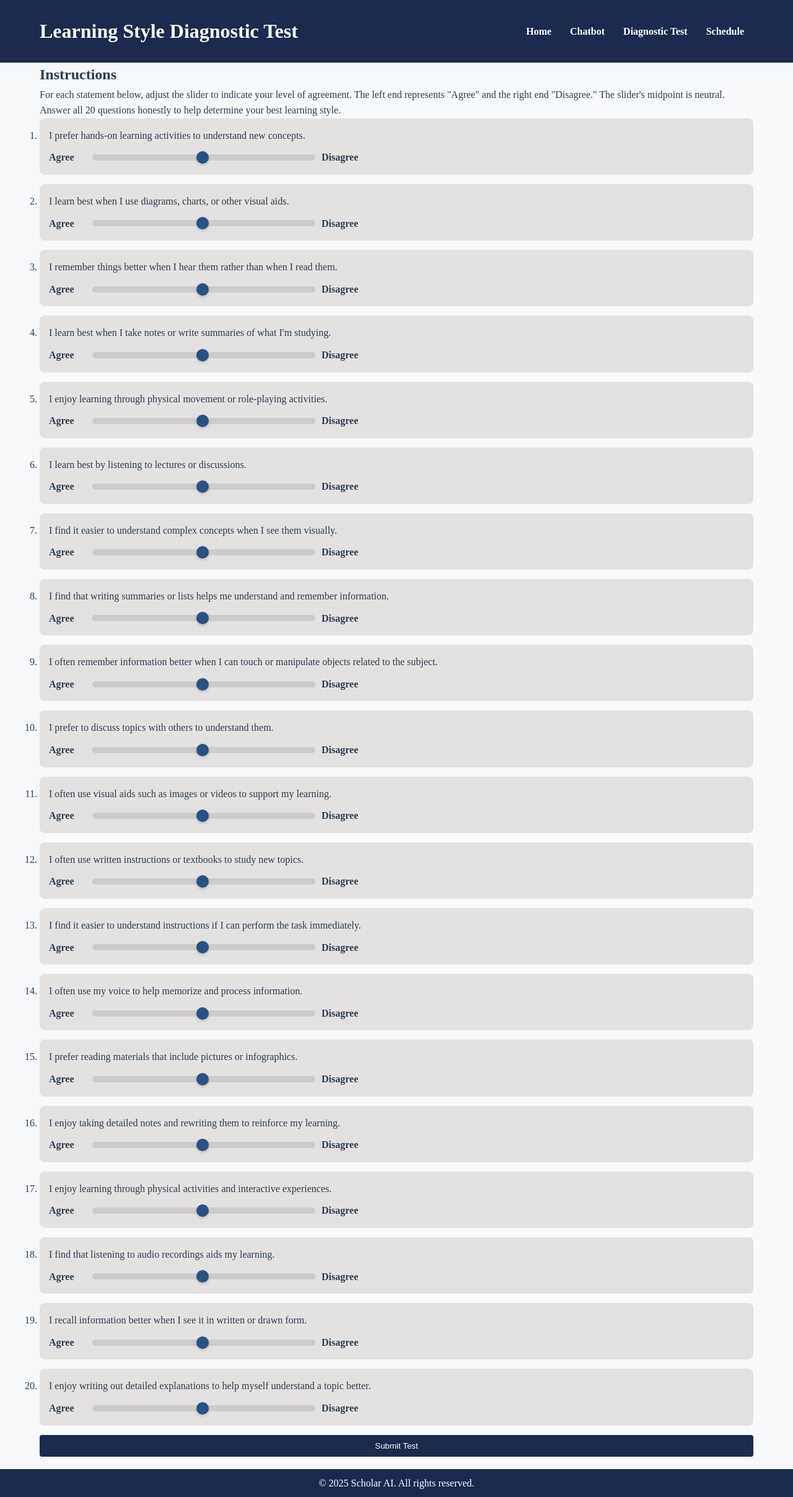
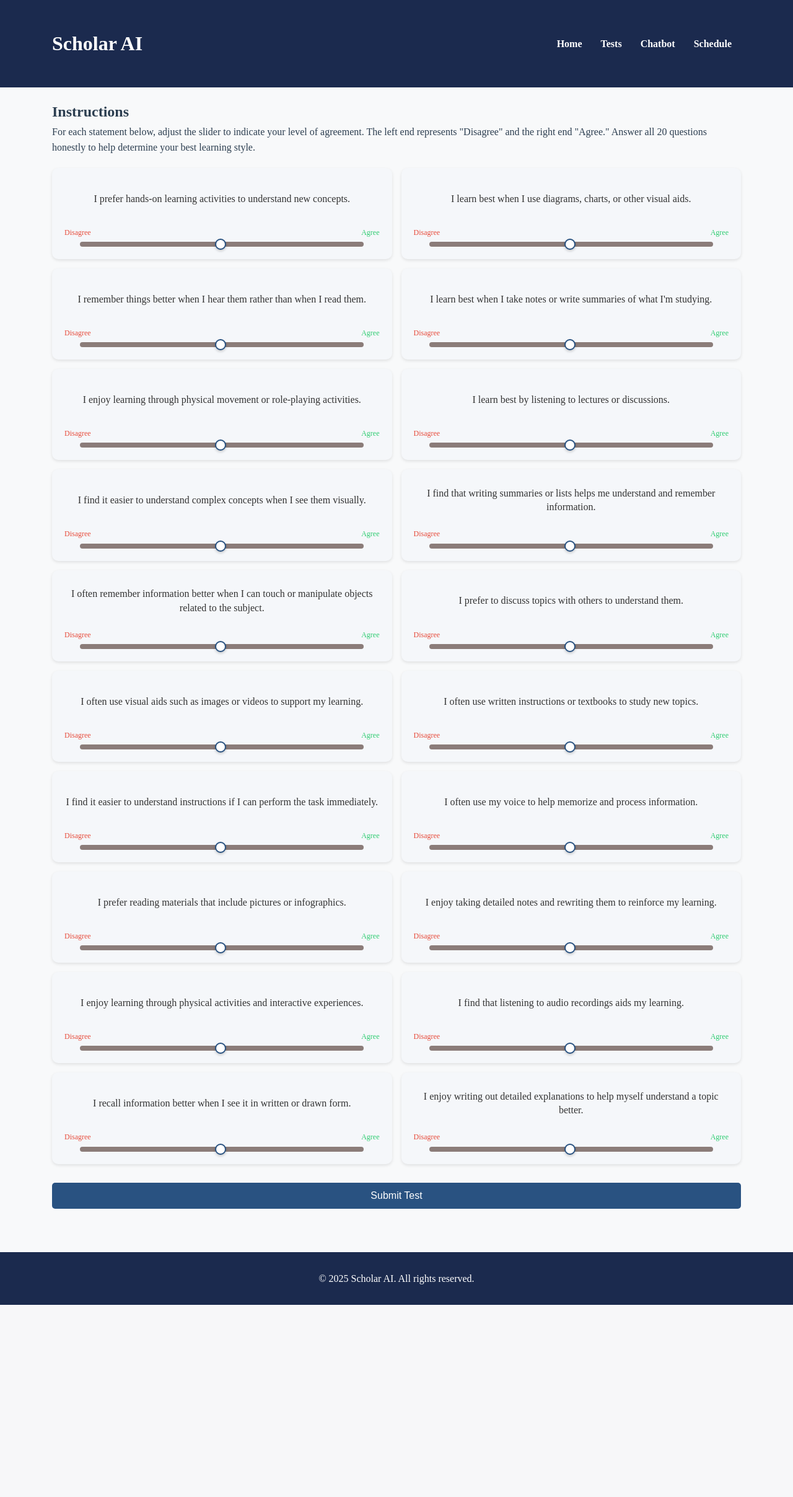
Before and after one commit to veda-rabishanker/ScholarAI, a Flask app: page /learning_style in a window 1280 px wide. Shown: the whole page at 62% size. After the commit the page ends 2105 px from the top, so only its background shows below. Run offline with Flask 3, Linux system fonts and the light colour scheme.

Commit message:
minor changes

```diff
--- a/templates/learning_styles.html
+++ b/templates/learning_styles.html
@@ -6,45 +6,106 @@
   <title>Learning Style Diagnostic Test | Scholar AI</title>
   <link rel="stylesheet" href="{{ url_for('static', filename='styles.css') }}" />
   <style>
-    /* Basic styling for the slider-based test */
-    ol li {
-      background-color: #e4e1e1;
-      border-radius: 8px;
-      padding: 15px;
+    /* Main container styling */
+    .container {
+      max-width: 1200px;
+      margin: 0 auto;
+      padding: 20px;
+    }
+
+    /* Grid layout for questions */
+    .questions-grid {
+      display: grid;
+      grid-template-columns: repeat(auto-fit, minmax(400px, 1fr));
+      gap: 15px;
+      margin-top: 20px;
+    }
+
+    /* Question card styling */
+    .question-card {
+      background-color: #f5f7fa;
+      border-radius: 10px;
+      padding: 20px;
+      box-shadow: 0 2px 5px rgba(0,0,0,0.1);
+      text-align: center;
+      transition: transform 0.2s;
+    }
+
+    .question-card:hover {
+      transform: translateY(-3px);
+      box-shadow: 0 4px 8px rgba(0,0,0,0.15);
+    }
+
+    .question-card p {
       margin-bottom: 15px;
+      font-size: 16px;
+      line-height: 1.4;
+      color: #333;
+      min-height: 60px;
+      display: flex;
+      align-items: center;
+      justify-content: center;
     }
+
+    /* Compact slider styling */
     .slider-container {
       display: flex;
+      flex-direction: column;
       align-items: center;
-      max-width: 500px;
       margin-top: 10px;
     }
-    .slider-label {
-      width: 60px;
-      font-weight: bold;
+
+    .slider-labels {
+      display: flex;
+      justify-content: space-between;
+      width: 100%;
+      margin-bottom: 5px;
+      font-size: 12px;
     }
+
+    .slider-labels span:first-child { color: #e74c3c; } /* Red for Disagree */
+    .slider-labels span:last-child { color: #2ecc71; } /* Green for Agree */
+
     .slider {
-      flex: 1;
-      margin: 0 10px;
+      width: 90%;
+      height: 8px;
       -webkit-appearance: none;
-      height: 10px;
+      background: #e74c3c; /* Start with red (disagree) */
       border-radius: 5px;
-      background: #ccc;
       outline: none;
+      transition: background 0.2s;
     }
-    /* Webkit Thumb */
+
     .slider::-webkit-slider-thumb {
       -webkit-appearance: none;
-      appearance: none;
-      width: 20px;
-      height: 20px;
+      width: 18px;
+      height: 18px;
       border-radius: 50%;
-      background: #295281;
+      background: white;
       cursor: pointer;
-      border: none;
+      border: 2px solid #295281;
       box-shadow: 0 2px 4px rgba(0,0,0,0.2);
     }
-    /* Styling for the result modal */
+
+    /* Submit button styling */
+    .submit-btn {
+      display: block;
+      margin: 30px auto;
+      padding: 12px 30px;
+      background-color: #295281;
+      color: white;
+      border: none;
+      border-radius: 5px;
+      font-size: 16px;
+      cursor: pointer;
+      transition: background-color 0.3s;
+    }
+
+    .submit-btn:hover {
+      background-color: #1d3a5f;
+    }
+
+    /* Result modal styling */
     #result-modal {
       display: none;
       position: fixed;
@@ -58,39 +119,71 @@
       align-items: center;
       justify-content: center;
     }
+
     #result-modal .modal-content {
       background: #fff;
       margin: auto;
-      padding: 20px;
-      border-radius: 8px;
+      padding: 30px;
+      border-radius: 10px;
       width: 80%;
-      max-width: 400px;
+      max-width: 500px;
       position: relative;
       animation: fadeIn 0.3s;
       text-align: center;
+      box-shadow: 0 5px 15px rgba(0,0,0,0.3);
     }
+
     #result-modal .close {
       position: absolute;
-      right: 15px;
-      top: 10px;
+      right: 20px;
+      top: 15px;
       font-size: 24px;
       cursor: pointer;
+      color: #777;
     }
+
     @keyframes fadeIn {
       from { opacity: 0; transform: translateY(-20px); }
       to { opacity: 1; transform: translateY(0); }
+    }
+
+    /* Responsive adjustments */
+    @media (max-width: 900px) {
+      .questions-grid {
+        grid-template-columns: 1fr;
+      }
+
+      .question-card p {
+        min-height: auto;
+      }
+    }
+
+    @media (max-width: 480px) {
+      .question-card {
+        padding: 15px;
+      }
+
+      .slider {
+        width: 100%;
+      }
     }
   </style>
 </head>
 <body>
   <header>
     <div class="container">
-      <h1>Learning Style Diagnostic Test</h1>
+      <h1>Scholar AI</h1>
       <nav>
         <ul>
           <li><a href="/">Home</a></li>
+          <li class="dropdown">
+            <a href="javascript:void(0)" class="dropbtn">Tests</a>
+            <div class="dropdown-content">
+              <a href="/diagnostic">Diagnostic Test</a>
+              <a href="/learning_style">Learning Style</a>
+            </div>
+          </li>
           <li><a href="/chatbot">Chatbot</a></li>
-          <li><a href="/diagnostic">Diagnostic Test</a></li>
           <li><a href="/schedule">Schedule</a></li>
         </ul>
       </nav>
@@ -102,195 +195,255 @@
       <h2>Instructions</h2>
       <p>
         For each statement below, adjust the slider to indicate your level of agreement.
-        The left end represents "Agree" and the right end "Disagree." The slider's midpoint is neutral.
-        Answer all 20 questions honestly to help determine your best learning style.
+        The left end represents "Disagree" and the right end "Agree." Answer all 20 questions
+        honestly to help determine your best learning style.
       </p>
     </section>
 
     <form id="learning-style-form">
-      <ol>
+      <div class="questions-grid">
         <!-- Question 1 (Kinesthetic) -->
-        <li>
+        <div class="question-card">
           <p>I prefer hands-on learning activities to understand new concepts.</p>
           <div class="slider-container">
-            <span class="slider-label">Agree</span>
+            <div class="slider-labels">
+              <span>Disagree</span>
+              <span>Agree</span>
+            </div>
             <input type="range" name="q1" class="slider" min="1" max="100" value="50" required>
-            <span class="slider-label">Disagree</span>
           </div>
-        </li>
+        </div>
+
         <!-- Question 2 (Visual) -->
-        <li>
+        <div class="question-card">
           <p>I learn best when I use diagrams, charts, or other visual aids.</p>
           <div class="slider-container">
-            <span class="slider-label">Agree</span>
+            <div class="slider-labels">
+              <span>Disagree</span>
+              <span>Agree</span>
+            </div>
             <input type="range" name="q2" class="slider" min="1" max="100" value="50" required>
-            <span class="slider-label">Disagree</span>
           </div>
-        </li>
+        </div>
+
         <!-- Question 3 (Auditory) -->
-        <li>
+        <div class="question-card">
           <p>I remember things better when I hear them rather than when I read them.</p>
           <div class="slider-container">
-            <span class="slider-label">Agree</span>
+            <div class="slider-labels">
+              <span>Disagree</span>
+              <span>Agree</span>
+            </div>
             <input type="range" name="q3" class="slider" min="1" max="100" value="50" required>
-            <span class="slider-label">Disagree</span>
           </div>
-        </li>
+        </div>
+
         <!-- Question 4 (Reading/Writing) -->
-        <li>
+        <div class="question-card">
           <p>I learn best when I take notes or write summaries of what I'm studying.</p>
           <div class="slider-container">
-            <span class="slider-label">Agree</span>
+            <div class="slider-labels">
+              <span>Disagree</span>
+              <span>Agree</span>
+            </div>
             <input type="range" name="q4" class="slider" min="1" max="100" value="50" required>
-            <span class="slider-label">Disagree</span>
           </div>
-        </li>
+        </div>
+
         <!-- Question 5 (Kinesthetic) -->
-        <li>
+        <div class="question-card">
           <p>I enjoy learning through physical movement or role-playing activities.</p>
           <div class="slider-container">
-            <span class="slider-label">Agree</span>
+            <div class="slider-labels">
+              <span>Disagree</span>
+              <span>Agree</span>
+            </div>
             <input type="range" name="q5" class="slider" min="1" max="100" value="50" required>
-            <span class="slider-label">Disagree</span>
           </div>
-        </li>
+        </div>
+
         <!-- Question 6 (Auditory) -->
-        <li>
+        <div class="question-card">
           <p>I learn best by listening to lectures or discussions.</p>
           <div class="slider-container">
-            <span class="slider-label">Agree</span>
+            <div class="slider-labels">
+              <span>Disagree</span>
+              <span>Agree</span>
+            </div>
             <input type="range" name="q6" class="slider" min="1" max="100" value="50" required>
-            <span class="slider-label">Disagree</span>
           </div>
-        </li>
+        </div>
+
         <!-- Question 7 (Visual) -->
-        <li>
+        <div class="question-card">
           <p>I find it easier to understand complex concepts when I see them visually.</p>
           <div class="slider-container">
-            <span class="slider-label">Agree</span>
+            <div class="slider-labels">
+              <span>Disagree</span>
+              <span>Agree</span>
+            </div>
             <input type="range" name="q7" class="slider" min="1" max="100" value="50" required>
-            <span class="slider-label">Disagree</span>
           </div>
-        </li>
+        </div>
+
         <!-- Question 8 (Reading/Writing) -->
-        <li>
+        <div class="question-card">
           <p>I find that writing summaries or lists helps me understand and remember information.</p>
           <div class="slider-container">
-            <span class="slider-label">Agree</span>
+            <div class="slider-labels">
+              <span>Disagree</span>
+              <span>Agree</span>
+            </div>
             <input type="range" name="q8" class="slider" min="1" max="100" value="50" required>
-            <span class="slider-label">Disagree</span>
           </div>
-        </li>
+        </div>
+
         <!-- Question 9 (Kinesthetic) -->
-        <li>
+        <div class="question-card">
           <p>I often remember information better when I can touch or manipulate objects related to the subject.</p>
           <div class="slider-container">
-            <span class="slider-label">Agree</span>
+            <div class="slider-labels">
+              <span>Disagree</span>
+              <span>Agree</span>
+            </div>
             <input type="range" name="q9" class="slider" min="1" max="100" value="50" required>
-            <span class="slider-label">Disagree</span>
           </div>
-        </li>
+        </div>
+
         <!-- Question 10 (Auditory) -->
-        <li>
+        <div class="question-card">
           <p>I prefer to discuss topics with others to understand them.</p>
           <div class="slider-container">
-            <span class="slider-label">Agree</span>
+            <div class="slider-labels">
+              <span>Disagree</span>
+              <span>Agree</span>
+            </div>
             <input type="range" name="q10" class="slider" min="1" max="100" value="50" required>
-            <span class="slider-label">Disagree</span>
           </div>
-        </li>
+        </div>
+
         <!-- Question 11 (Visual) -->
-        <li>
+        <div class="question-card">
           <p>I often use visual aids such as images or videos to support my learning.</p>
           <div class="slider-container">
-            <span class="slider-label">Agree</span>
+            <div class="slider-labels">
+              <span>Disagree</span>
+              <span>Agree</span>
+            </div>
             <input type="range" name="q11" class="slider" min="1" max="100" value="50" required>
-            <span class="slider-label">Disagree</span>
           </div>
-        </li>
+        </div>
+
         <!-- Question 12 (Reading/Writing) -->
-        <li>
+        <div class="question-card">
           <p>I often use written instructions or textbooks to study new topics.</p>
           <div class="slider-container">
-            <span class="slider-label">Agree</span>
+            <div class="slider-labels">
+              <span>Disagree</span>
+              <span>Agree</span>
+            </div>
             <input type="range" name="q12" class="slider" min="1" max="100" value="50" required>
-            <span class="slider-label">Disagree</span>
           </div>
-        </li>
+        </div>
+
         <!-- Question 13 (Kinesthetic) -->
-        <li>
+        <div class="question-card">
           <p>I find it easier to understand instructions if I can perform the task immediately.</p>
           <div class="slider-container">
-            <span class="slider-label">Agree</span>
+            <div class="slider-labels">
+              <span>Disagree</span>
+              <span>Agree</span>
+            </div>
             <input type="range" name="q13" class="slider" min="1" max="100" value="50" required>
-            <span class="slider-label">Disagree</span>
           </div>
-        </li>
+        </div>
+
         <!-- Question 14 (Auditory) -->
-        <li>
+        <div class="question-card">
           <p>I often use my voice to help memorize and process information.</p>
           <div class="slider-container">
-            <span class="slider-label">Agree</span>
+            <div class="slider-labels">
+              <span>Disagree</span>
+              <span>Agree</span>
+            </div>
             <input type="range" name="q14" class="slider" min="1" max="100" value="50" required>
-            <span class="slider-label">Disagree</span>
           </div>
-        </li>
+        </div>
+
         <!-- Question 15 (Visual) -->
-        <li>
+        <div class="question-card">
           <p>I prefer reading materials that include pictures or infographics.</p>
           <div class="slider-container">
-            <span class="slider-label">Agree</span>
+            <div class="slider-labels">
+              <span>Disagree</span>
+              <span>Agree</span>
+            </div>
             <input type="range" name="q15" class="slider" min="1" max="100" value="50" required>
-            <span class="slider-label">Disagree</span>
           </div>
-        </li>
+        </div>
+
         <!-- Question 16 (Reading/Writing) -->
-        <li>
+        <div class="question-card">
           <p>I enjoy taking detailed notes and rewriting them to reinforce my learning.</p>
           <div class="slider-container">
-            <span class="slider-label">Agree</span>
+            <div class="slider-labels">
+              <span>Disagree</span>
+              <span>Agree</span>
+            </div>
             <input type="range" name="q16" class="slider" min="1" max="100" value="50" required>
-            <span class="slider-label">Disagree</span>
           </div>
-        </li>
+        </div>
+
         <!-- Question 17 (Kinesthetic) -->
-        <li>
+        <div class="question-card">
           <p>I enjoy learning through physical activities and interactive experiences.</p>
           <div class="slider-container">
-            <span class="slider-label">Agree</span>
+            <div class="slider-labels">
+              <span>Disagree</span>
+              <span>Agree</span>
+            </div>
             <input type="range" name="q17" class="slider" min="1" max="100" value="50" required>
-            <span class="slider-label">Disagree</span>
           </div>
-        </li>
+        </div>
+
         <!-- Question 18 (Auditory) -->
-        <li>
+        <div class="question-card">
           <p>I find that listening to audio recordings aids my learning.</p>
           <div class="slider-container">
-            <span class="slider-label">Agree</span>
+            <div class="slider-labels">
+              <span>Disagree</span>
+              <span>Agree</span>
+            </div>
             <input type="range" name="q18" class="slider" min="1" max="100" value="50" required>
-            <span class="slider-label">Disagree</span>
           </div>
-        </li>
+        </div>
+
         <!-- Question 19 (Visual) -->
-        <li>
+        <div class="question-card">
           <p>I recall information better when I see it in written or drawn form.</p>
           <div class="slider-container">
-            <span class="slider-label">Agree</span>
+            <div class="slider-labels">
+              <span>Disagree</span>
+              <span>Agree</span>
+            </div>
             <input type="range" name="q19" class="slider" min="1" max="100" value="50" required>
-            <span class="slider-label">Disagree</span>
           </div>
-        </li>
+        </div>
+
         <!-- Question 20 (Reading/Writing) -->
-        <li>
+        <div class="question-card">
           <p>I enjoy writing out detailed explanations to help myself understand a topic better.</p>
           <div class="slider-container">
-            <span class="slider-label">Agree</span>
+            <div class="slider-labels">
+              <span>Disagree</span>
+              <span>Agree</span>
+            </div>
             <input type="range" name="q20" class="slider" min="1" max="100" value="50" required>
-            <span class="slider-label">Disagree</span>
           </div>
-        </li>
-      </ol>
-      <button type="submit">Submit Test</button>
+        </div>
+      </div>
+
+      <button type="submit" class="submit-btn">Submit Test</button>
     </form>
   </main>
 
@@ -310,68 +463,57 @@
   </footer>
 
   <script>
-    // Update each slider's background so blue fills from the center.
+    // Update slider appearance based on value
     const sliders = document.querySelectorAll('.slider');
     sliders.forEach(slider => {
+      // Initialize slider appearance
+      updateSliderStyle(slider);
+
+      // Update on user interaction
       slider.addEventListener('input', function() {
-        const val = parseInt(this.value);
-        if (val >= 50) {
-          // For values above center, blue fills from 50% to current value.
-          this.style.background = `linear-gradient(to right, #ccc 0%, #ccc 50%, #4a90e2 50%, #4a90e2 ${val}%, #ccc ${val}%, #ccc 100%)`;
-        } else {
-          // For values below center, blue fills from current value to 50%.
-          this.style.background = `linear-gradient(to right, #ccc 0%, #ccc ${val}%, #4a90e2 ${val}%, #4a90e2 50%, #ccc 50%, #ccc 100%)`;
-        }
+        updateSliderStyle(this);
       });
-      // Initialize the slider background.
-      slider.dispatchEvent(new Event('input'));
     });
 
+    function updateSliderStyle(slider) {
+      const val = parseInt(slider.value);
+      // Calculate color gradient from red (disagree) to green (agree)
+      const red = Math.round(231 - (231 - 46) * (val/100));
+      const green = Math.round(76 + (171 - 76) * (val/100));
+      const blue = Math.round(60 - (60 - 182) * (val/100));
+
+      slider.style.background = `rgb(${red}, ${green}, ${blue})`;
+    }
+
+    // Form submission handler
     document.getElementById('learning-style-form').addEventListener('submit', function(event) {
       event.preventDefault();
-      // Gather slider responses
-      const q1 = parseInt(document.querySelector('input[name="q1"]').value);
-      const q2 = parseInt(document.querySelector('input[name="q2"]').value);
-      const q3 = parseInt(document.querySelector('input[name="q3"]').value);
-      const q4 = parseInt(document.querySelector('input[name="q4"]').value);
-      const q5 = parseInt(document.querySelector('input[name="q5"]').value);
-      const q6 = parseInt(document.querySelector('input[name="q6"]').value);
-      const q7 = parseInt(document.querySelector('input[name="q7"]').value);
-      const q8 = parseInt(document.querySelector('input[name="q8"]').value);
-      const q9 = parseInt(document.querySelector('input[name="q9"]').value);
-      const q10 = parseInt(document.querySelector('input[name="q10"]').value);
-      const q11 = parseInt(document.querySelector('input[name="q11"]').value);
-      const q12 = parseInt(document.querySelector('input[name="q12"]').value);
-      const q13 = parseInt(document.querySelector('input[name="q13"]').value);
-      const q14 = parseInt(document.querySelector('input[name="q14"]').value);
-      const q15 = parseInt(document.querySelector('input[name="q15"]').value);
-      const q16 = parseInt(document.querySelector('input[name="q16"]').value);
-      const q17 = parseInt(document.querySelector('input[name="q17"]').value);
-      const q18 = parseInt(document.querySelector('input[name="q18"]').value);
-      const q19 = parseInt(document.querySelector('input[name="q19"]').value);
-      const q20 = parseInt(document.querySelector('input[name="q20"]').value);
 
-      // Invert scores: lower slider value (closer to Agree) gives higher points.
-      const kinesthetic = (101 - q1) + (101 - q5) + (101 - q9) + (101 - q13) + (101 - q17);
-      const auditory = (101 - q2) + (101 - q6) + (101 - q10) + (101 - q14) + (101 - q18);
-      const visual = (101 - q3) + (101 - q7) + (101 - q11) + (101 - q15) + (101 - q19);
-      const readingWriting = (101 - q4) + (101 - q8) + (101 - q12) + (101 - q16) + (101 - q20);
-
-      // Determine which category has the highest score.
-      const maxScore = Math.max(kinesthetic, auditory, visual, readingWriting);
-      let learnerType = "";
-
-      if (maxScore === kinesthetic) {
-        learnerType = "Kinesthetic";
-      } else if (maxScore === auditory) {
-        learnerType = "Auditory";
-      } else if (maxScore === visual) {
-        learnerType = "Visual";
-      } else if (maxScore === readingWriting) {
-        learnerType = "Reading/Writing";
+      // Gather all slider responses
+      const responses = [];
+      for (let i = 1; i <= 20; i++) {
+        responses.push(parseInt(document.querySelector(`input[name="q${i}"]`).value));
       }
 
-      document.getElementById("result-text").innerText = "Your preferred learning style is: " + learnerType;
+      // Calculate scores for each learning style
+      const kinesthetic = responses[0] + responses[4] + responses[8] + responses[12] + responses[16];
+      const visual = responses[1] + responses[5] + responses[9] + responses[13] + responses[17];
+      const auditory = responses[2] + responses[6] + responses[10] + responses[14] + responses[18];
+      const readingWriting = responses[3] + responses[7] + responses[11] + responses[15] + responses[19];
+
+      // Determine which category has the highest score
+      const scores = {
+        "Kinesthetic": kinesthetic,
+        "Visual": visual,
+        "Auditory": auditory,
+        "Reading/Writing": readingWriting
+      };
+
+      const maxScore = Math.max(...Object.values(scores));
+      const learnerType = Object.keys(scores).find(key => scores[key] === maxScore);
+
+      // Display result
+      document.getElementById("result-text").innerText = `Your preferred learning style is: ${learnerType}`;
       document.getElementById("result-modal").style.display = "flex";
     });
 
```
Also changed, not shown: templates/chatbot.html (+9 -3 lines), templates/diagnostic.html (+8 -2 lines), templates/index.html (+5 -33 lines), templates/schedule.html (+8 -2 lines).
